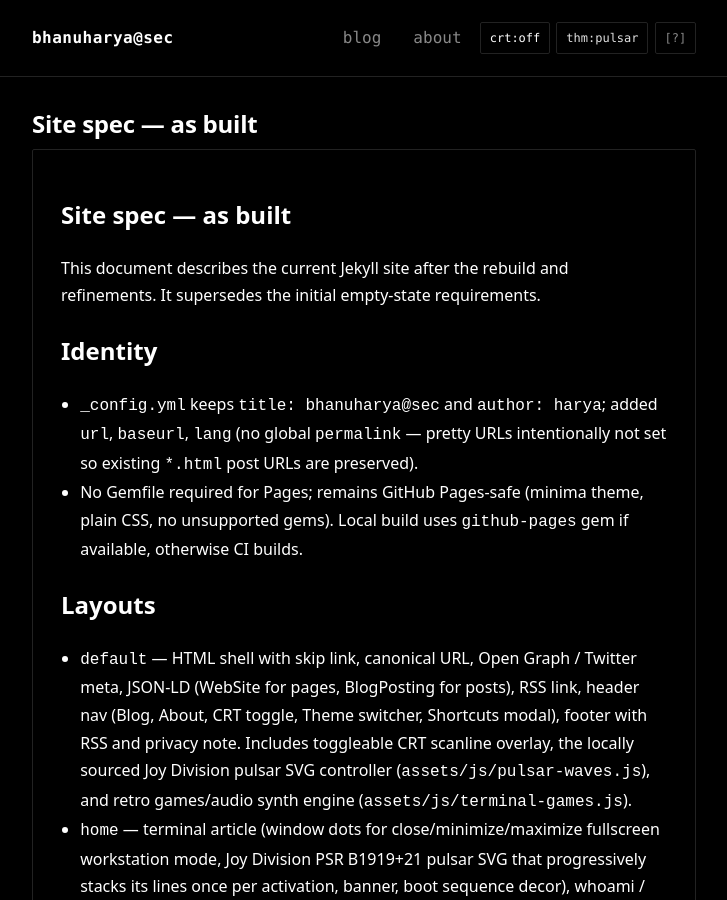
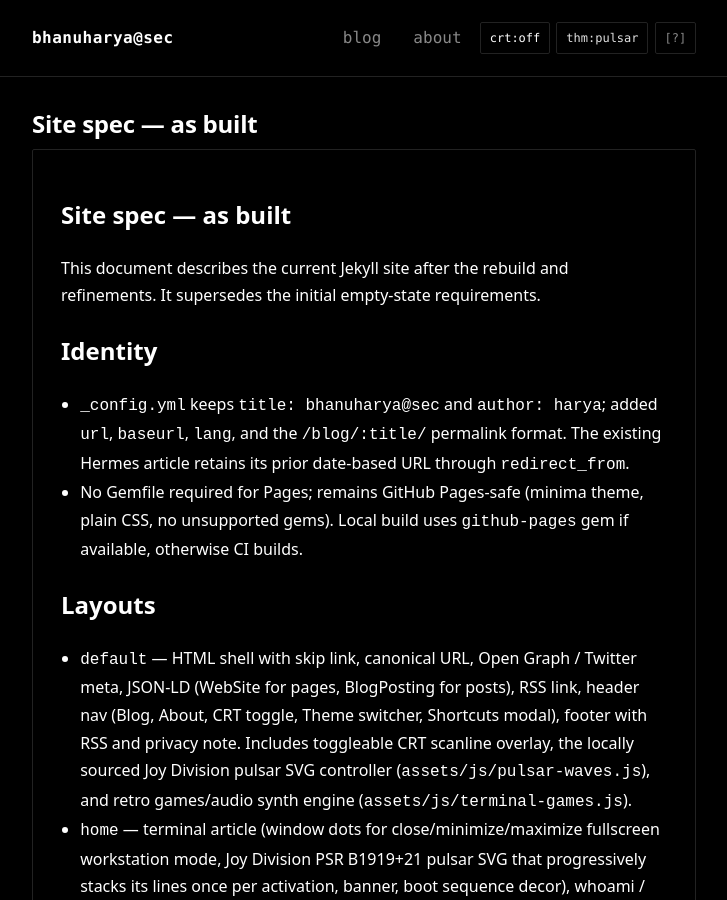
Before and after one commit to bhanuharya/bhanuharya.github.io, a Jekyll site: the page built from BLOG_SPEC.md, in a window 1280 px wide and 900 px high. Shown: the whole window, without its empty margins (276-1003 px from the left). Built offline with Jekyll 4.4.1, drawn with Linux system fonts in a browser that asks for light colours; our own code applies the rules of GitHub Pages for plain Markdown files.

Commit message:
fix: publish blog metadata and redirects

```diff
--- a/BLOG_SPEC.md
+++ b/BLOG_SPEC.md
@@ -4,7 +4,7 @@
 
 ## Identity
 
-- `_config.yml` keeps `title: bhanuharya@sec` and `author: harya`; added `url`, `baseurl`, `lang` (no global `permalink` — pretty URLs intentionally not set so existing `*.html` post URLs are preserved).
+- `_config.yml` keeps `title: bhanuharya@sec` and `author: harya`; added `url`, `baseurl`, `lang`, and the `/blog/:title/` permalink format. The existing Hermes article retains its prior date-based URL through `redirect_from`.
 - No Gemfile required for Pages; remains GitHub Pages-safe (minima theme, plain CSS, no unsupported gems). Local build uses `github-pages` gem if available, otherwise CI builds.
 
 ## Layouts
--- a/_config.yml
+++ b/_config.yml
@@ -9,6 +9,13 @@
 show_excerpts: true
 lang: en
 
+permalink: /blog/:title/
+include:
+  - .well-known
+exclude:
+  - pi-session-*.html
+
 plugins:
   - jekyll-feed
   - jekyll-sitemap
+  - jekyll-redirect-from
--- a/_layouts/default.html
+++ b/_layouts/default.html
@@ -22,6 +22,9 @@
   <meta property="og:url" content="{{ page.url | absolute_url }}">
   <meta property="og:type" content="{% if page.layout == 'post' %}article{% else %}website{% endif %}">
   <meta property="og:image" content="{{ '/assets/og-image.png' | absolute_url }}">
+  <meta property="og:image:width" content="1200">
+  <meta property="og:image:height" content="630">
+  <meta property="og:image:alt" content="Terminal window showing whoami output and interests: information security, self-hosted AI systems, Linux, and open source.">
   {% if page.date %}<meta property="article:published_time" content="{{ page.date | date_to_xmlschema }}">{% endif %}
   {% if page.tags %}<meta property="article:tag" content="{{ page.tags | join: ', ' | escape }}">{% endif %}
   <meta name="twitter:card" content="summary_large_image">
@@ -116,8 +119,10 @@
     </div>
   </div>
 
-  <script src="{{ '/assets/js/pulsar-waves.js' | relative_url }}"></script>
-  <script src="{{ '/assets/js/terminal-games.js' | relative_url }}"></script>
+  {% if page.layout == 'home' %}
+  <script defer src="{{ '/assets/js/pulsar-waves.js' | relative_url }}"></script>
+  <script defer src="{{ '/assets/js/terminal-games.js' | relative_url }}"></script>
+  {% endif %}
   <script>
   (function() {
     var themes = ['default', 'solaris', 'pulsar', 'matrix', 'amber', 'cyber', 'monochrome'];
--- /dev/null
+++ b/robots.txt
@@ -0,0 +1,4 @@
+User-agent: *
+Allow: /
+
+Sitemap: https://bhanuharya.github.io/sitemap.xml
```
Also changed, not shown: other parts of _layouts/default.html (+1 -0 lines), _posts/2026-08-19-building-a-small-self-hosted-agent-system-with-hermes.md (+2 -0 lines), .well-known/security.txt (added), README.md, 1 other file.
